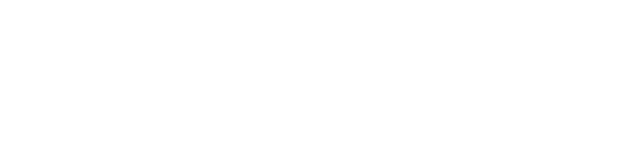
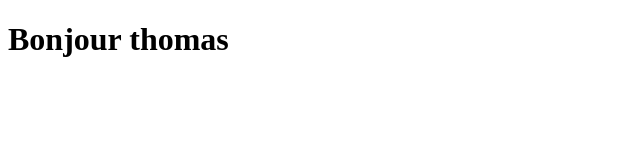
Before and after one commit to MRCThomas/CoursBelfy, a plain HTML site: page index.html in a window 1280 px wide. Shown: the whole page, without its empty margins (0-640 px from the left). Drawn offline with Linux system fonts and the light colour scheme.

Commit message:
3emeCommit

```diff
--- a/index.html
+++ b/index.html
@@ -11,7 +11,8 @@
 </head>
 
 <body>
-
+ <h1>Bonjour thomas
+ </h1>
 </body>
 
 </html>
```
